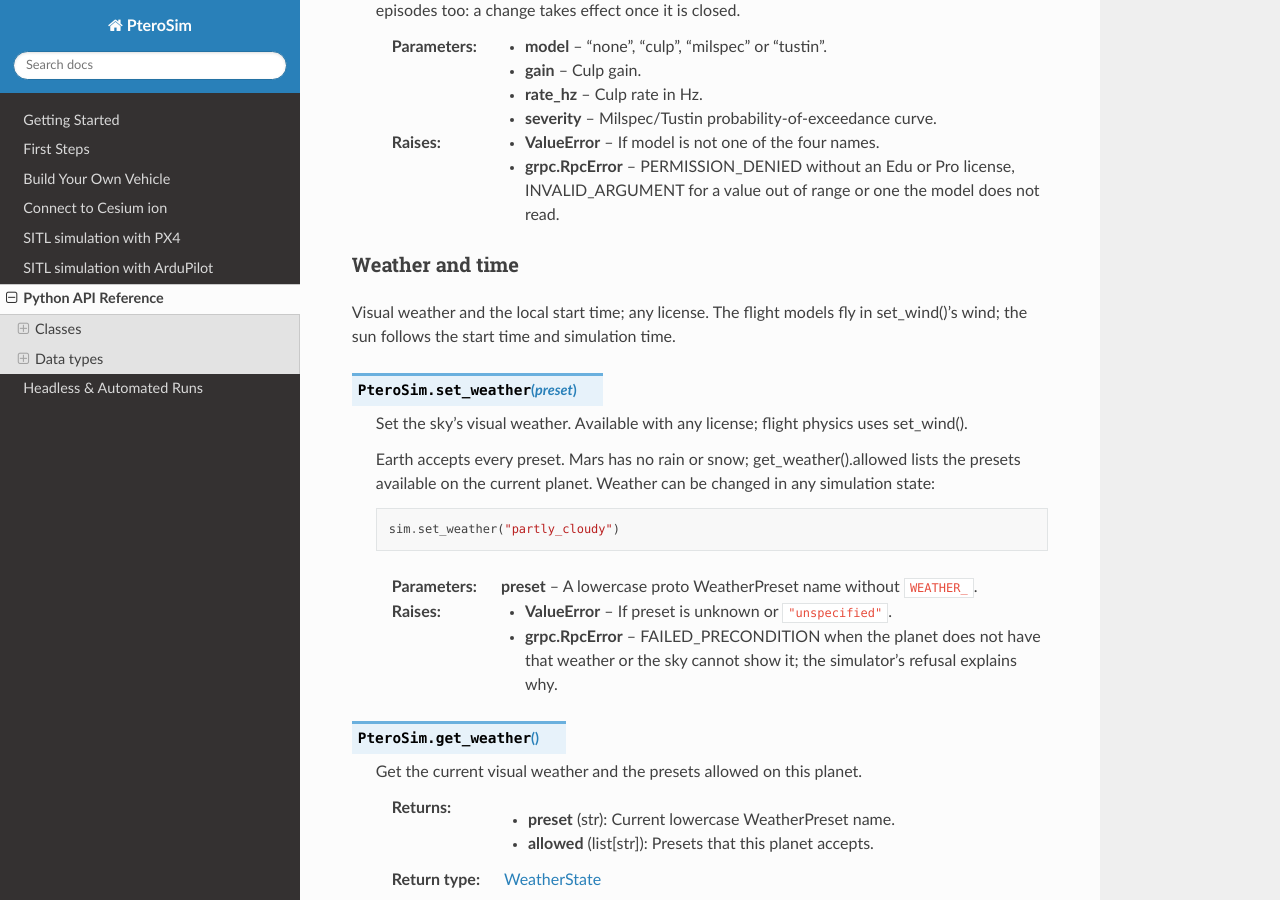
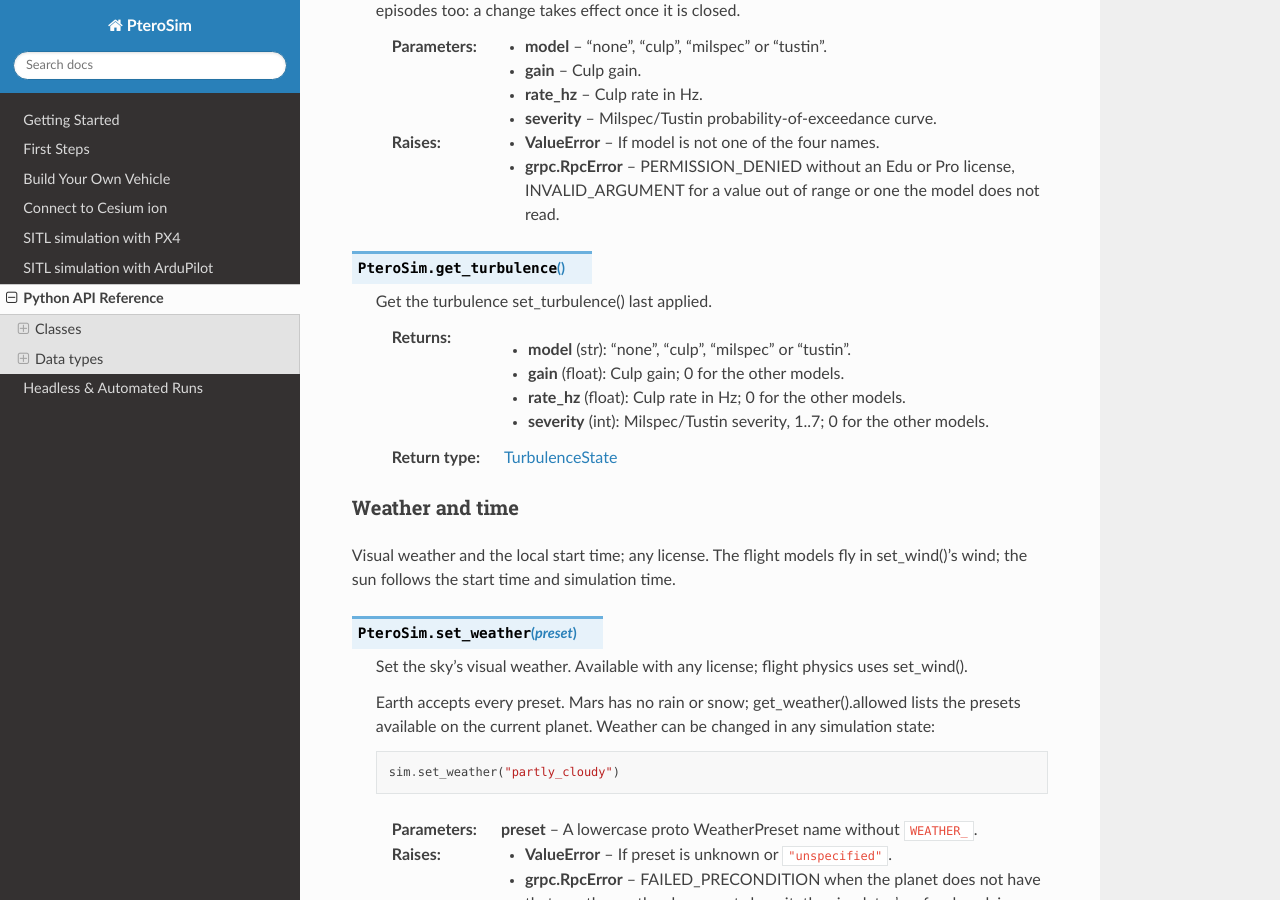
Before and after one commit to AlexanderRex/PteroSimDocs, a Sphinx documentation site: the page built from docs/source/python_api.rst, in a window 1280 px wide and 900 px high, scrolled down 5131 px. Built offline with Sphinx 7.4.7 and the Read the Docs theme 3.1.0, drawn with Linux system fonts in a browser that asks for light colours; some of the changed text lies outside the part shown.

Commit message:
docs: regenerate python_api.rst from SDK 46f2cb59ab9345165512e461e6d882c698b36e7e (#56)

```diff
--- a/docs/source/python_api.rst
+++ b/docs/source/python_api.rst
@@ -231,6 +231,18 @@
    :raises ValueError: If model is not one of the four names.
    :raises grpc.RpcError: PERMISSION_DENIED without an Edu or Pro license,
        INVALID_ARGUMENT for a value out of range or one the model does not read.
+
+.. py:method:: PteroSim.get_turbulence()
+
+   Get the turbulence set_turbulence() last applied.
+
+   :returns:
+
+             - **model** (str): "none", "culp", "milspec" or "tustin".
+             - **gain** (float): Culp gain; 0 for the other models.
+             - **rate_hz** (float): Culp rate in Hz; 0 for the other models.
+             - **severity** (int): Milspec/Tustin severity, 1..7; 0 for the other models.
+   :rtype: TurbulenceState
 
 Weather and time
 ^^^^^^^^^^^^^^^^
@@ -1338,6 +1350,22 @@
    .. py:attribute:: from_deg
       :type: float
 
+.. py:class:: TurbulenceState
+
+   The turbulence, from get_turbulence(); a model's unread inputs are 0.
+
+   .. py:attribute:: model
+      :type: str
+
+   .. py:attribute:: gain
+      :type: float
+
+   .. py:attribute:: rate_hz
+      :type: float
+
+   .. py:attribute:: severity
+      :type: int
+
 .. py:class:: WeatherState
 
    The current visual weather and presets allowed on this planet, from get_weather().
```
